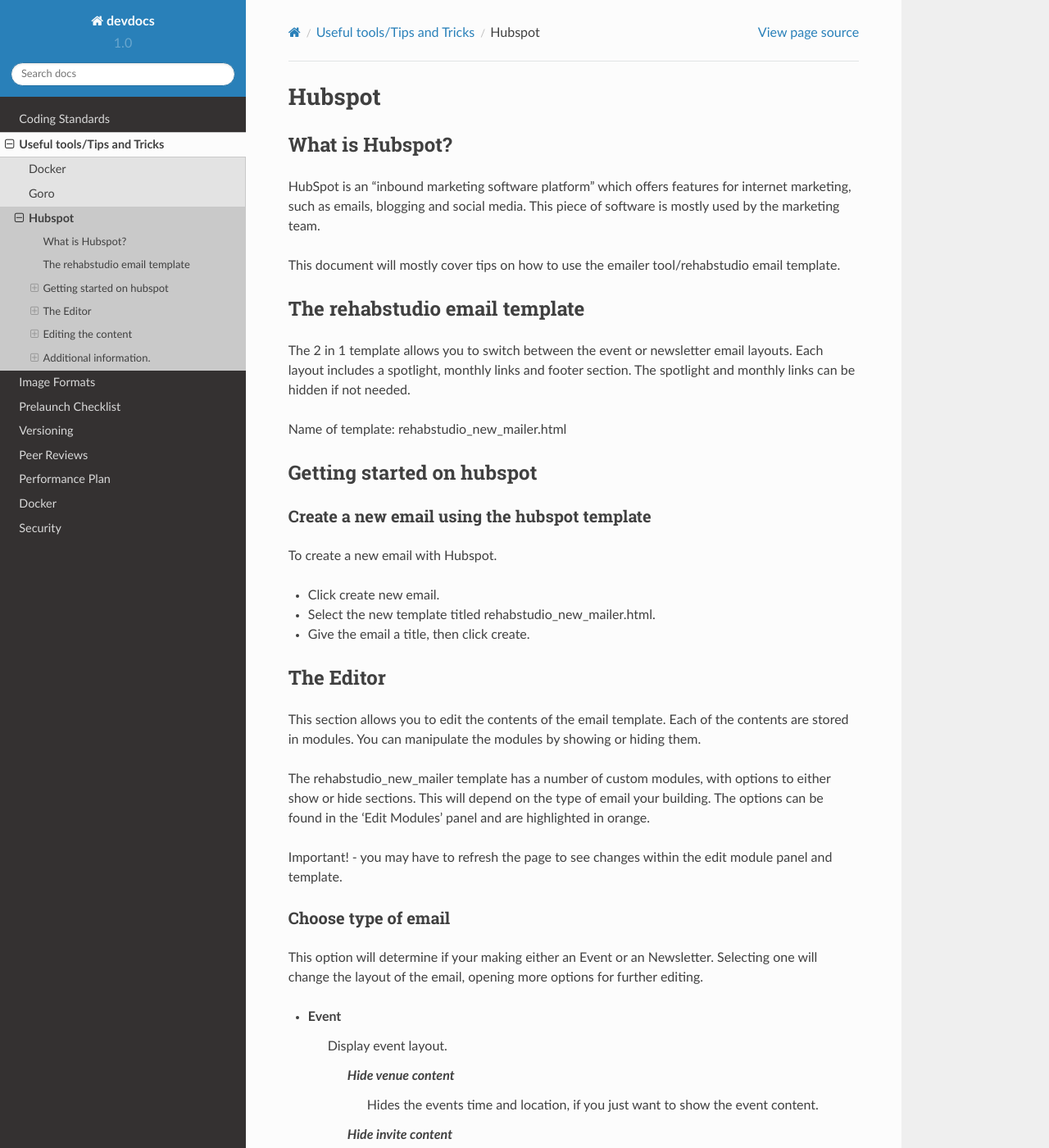
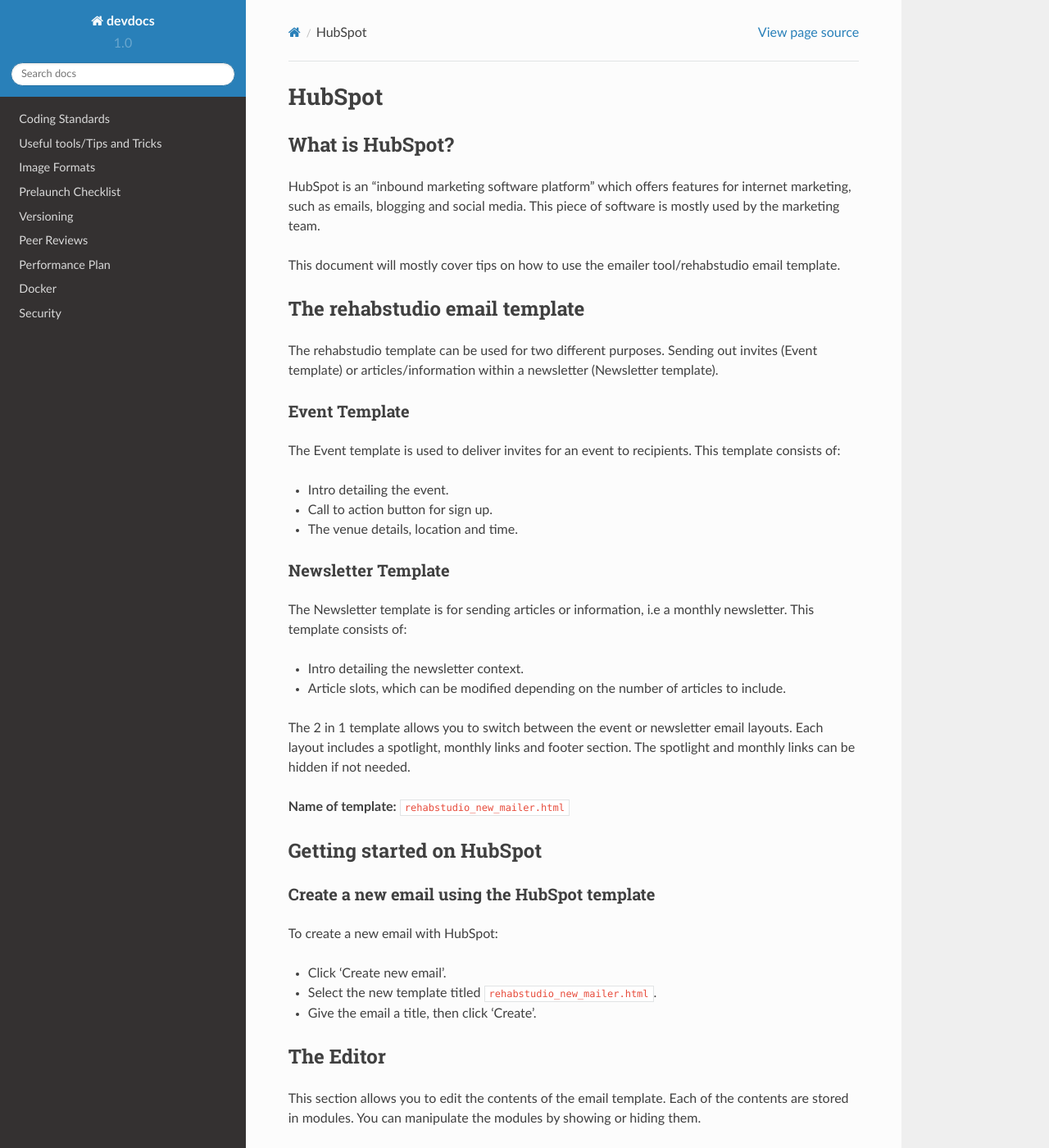
Before and after one commit to rehabstudio/devdocs, a Sphinx documentation site: the page built from source/tools/hubspot.rst, in a window 1280 px wide and 1400 px high. Shown: the whole window at 82% size. Built offline with Sphinx 7.4.7 and the Read the Docs theme 2.0.0, drawn with Linux system fonts in a browser that asks for light colours; formulas are drawn with MathJax 3; pages that are not in the unit, such as notebooks, are missing from menus; some of the changed text lies outside the part shown.

Commit message:
Updated with additional info and grammer fixes

```diff
--- a/source/tools/hubspot.rst
+++ b/source/tools/hubspot.rst
@@ -1,7 +1,7 @@
-Hubspot
+HubSpot
 ============
 
-What is Hubspot?
+What is HubSpot?
 ----------------
 HubSpot is an "inbound marketing software platform" which offers features for internet marketing, such as emails, blogging and social media. This piece of software is mostly used by the marketing team.
 
@@ -10,34 +10,54 @@
 The rehabstudio email template
 ------------------------------
 
+The rehabstudio template can be used for two different purposes. Sending out invites (Event template) or articles/information within a newsletter (Newsletter template).
+
+Event Template
+~~~~~~~~~~~~~~~
+
+The Event template is used to deliver invites for an event to recipients. This template consists of:
+
+- Intro detailing the event.
+- Call to action button for sign up.
+- The venue details, location and time.
+
+Newsletter Template
+~~~~~~~~~~~~~~~~~~~
+
+The Newsletter template is for sending articles or information, i.e a monthly newsletter. This template consists of:
+
+- Intro detailing the newsletter context.
+- Article slots, which can be modified depending on the number of articles to include.
+
+
 The 2 in 1 template allows you to switch between the event or newsletter email layouts. Each layout includes a spotlight, monthly links and footer section. The spotlight and monthly links can be hidden if not needed.
 
-Name of template:  rehabstudio_new_mailer.html
+**Name of template:**  ``rehabstudio_new_mailer.html``
 
-Getting started on hubspot
+Getting started on HubSpot
 --------------------------
 
-Create a new email using the hubspot template
+Create a new email using the HubSpot template
 ~~~~~~~~~~~~~~~~~~~~~~~~~~~~~~~~~~~~~~~~~~~~~
 
-To create a new email with Hubspot.
+To create a new email with HubSpot:
 
-- Click create new email.
-- Select the new template titled rehabstudio_new_mailer.html.
-- Give the email a title, then click create.
+- Click 'Create new email'.
+- Select the new template titled ``rehabstudio_new_mailer.html``.
+- Give the email a title, then click 'Create'.
 
 The Editor
 ------------------
 
 This section allows you to edit the contents of the email template. Each of the contents are stored in modules. You can manipulate the modules by showing or hiding them.
 
-The rehabstudio_new_mailer template has a number of custom modules, with options to either show or hide sections. This will depend on the type of email your building. The options can be found in the ‘Edit Modules’ panel and are highlighted in orange.
+The ``rehabstudio_new_mailer.html`` template has a number of custom modules, with options to either show or hide sections. This will depend on the type of email your building. The options can be found in the ‘Edit Modules’ panel and are highlighted in orange.
 
-Important! - you may have to refresh the page to see changes within the edit module panel and template.
+**Important!** - you may have to refresh the page to see changes within the edit module panel and template.
 
 Choose type of email
 ~~~~~~~~~~~~~~~~~~~~
-This option will determine if your making either an Event or an Newsletter. Selecting one will change the layout of the email, opening more options for further editing.
+This option will determine if you are making either an Event or an Newsletter. Selecting one will change the layout of the email, opening more options for further editing.
 
 - Event
     Display event layout.
@@ -53,7 +73,7 @@
         `Choose the amount of slots`
             This option will allow you to pick how many article slots you want on the newsletter template.
 
-            Important! Refresh the page after applying the number of slots to see added blocks.
+            **Important!** Refresh the page after applying the number of slots to see added blocks.
 
 - Other options
     Display the staff spotlight
@@ -66,12 +86,15 @@
 Editing the content of the email is simple. Just point and click on the item you want to edit.
 
 Replacing  Images (Retina Images)
-~~~~~~~~~~~~~~~~~
-To make sure images are retina ready, you will need to disable Hubspots optimization.
+~~~~~~~~~~~~~~~~~~~~~~~~~~~~~~~~~
+
+HubSpot automatically compresses images within emails so they load faster for the end users. But the compression makes the images appear blurry and grainy, especially on retina screens. To fix this issue, HubSpot gives you the ability to disable it’s compression by adding a simple query parameter called ``'?noresize'``.
+
+To make sure images are retina ready, just follow the simple steps within the following document.
 
 - `How to add high-resolution images to your email <https://docs.google.com/a/rehabstudio.com/document/d/15j4ebfgOlPttL9gsMy_a65usBE4lzKsM2yVNlzlUgSA/edit?usp=sharing>`_
 
-Important! Make sure the images are uploaded twice the size and then resized within email editor.
+**Important!** Make sure the images are uploaded twice the size and then resized within email editor.
 
 
 Adding links to arrow images
@@ -79,22 +102,22 @@
 
 The arrow images located in the newsletter layout works differently from other images. To add a link, you simply:
 
-- Click on the arrow image.
-- Click the ‘insert/edit link’ button.
+- Click on the 'Arrow image'.
+- Click the 'Insert/edit link' button.
 - Add link.
-- Click the 'update link' button.
+- Click the 'Update link' button.
 
 Footer
 ~~~~~~
 
 To edit the address section of the footer, from navigation bar you:
 
-- Select content, click content settings.
-- Select email on the left panel (5th from top).
+- Select 'Content', click 'Content settings'.
+- Select 'Email' on the left panel (5th from top).
 - Then input the correct details under ‘Email Footer Information’.
 - Save changes.
 
-Important! Always check the correct address is being used on the email before sending. This setting will change the address on all emails using the ‘rehabstudio_new_mailer.html’ template. If incorrect simply follow the steps above and save.
+**Important!** Always check the correct address is being used on the email before sending. This setting will change the address on all emails using the ``rehabstudio_new_mailer.html`` template. If incorrect simply follow the steps above and save.
 
 Additional information.
 -----------------------
@@ -104,4 +127,4 @@
 
 The mailto link opens the default mail program with the TO field already filled out. This link can be added to text or the arrow images. To add a mailto link, you simply write ‘mailto:someone@yoursite.com’ (replacing someone@yoursite.com with the desired email) into the add link section.
 
-Important! Adding the mailto link to other images other than the arrow images will not work. Hubspot adds a http:// protocol which opens a new tab on the browser. Instead of opening the default mail program.
+**Important!** Adding the mailto link to other images other than the arrow images will not work. HubSpot adds a http:// protocol which opens a new tab on the browser. Instead of opening the default mail program.
--- a/source/tools/index.rst
+++ b/source/tools/index.rst
@@ -6,7 +6,7 @@
 
    docker
    goro
-   hubspot
+   HubSpot
 
 This section contains an overview of some of the tools we use day-to-day at
 rehabstudio. Sometimes just documenting that we use them, sometimes noting any
```
